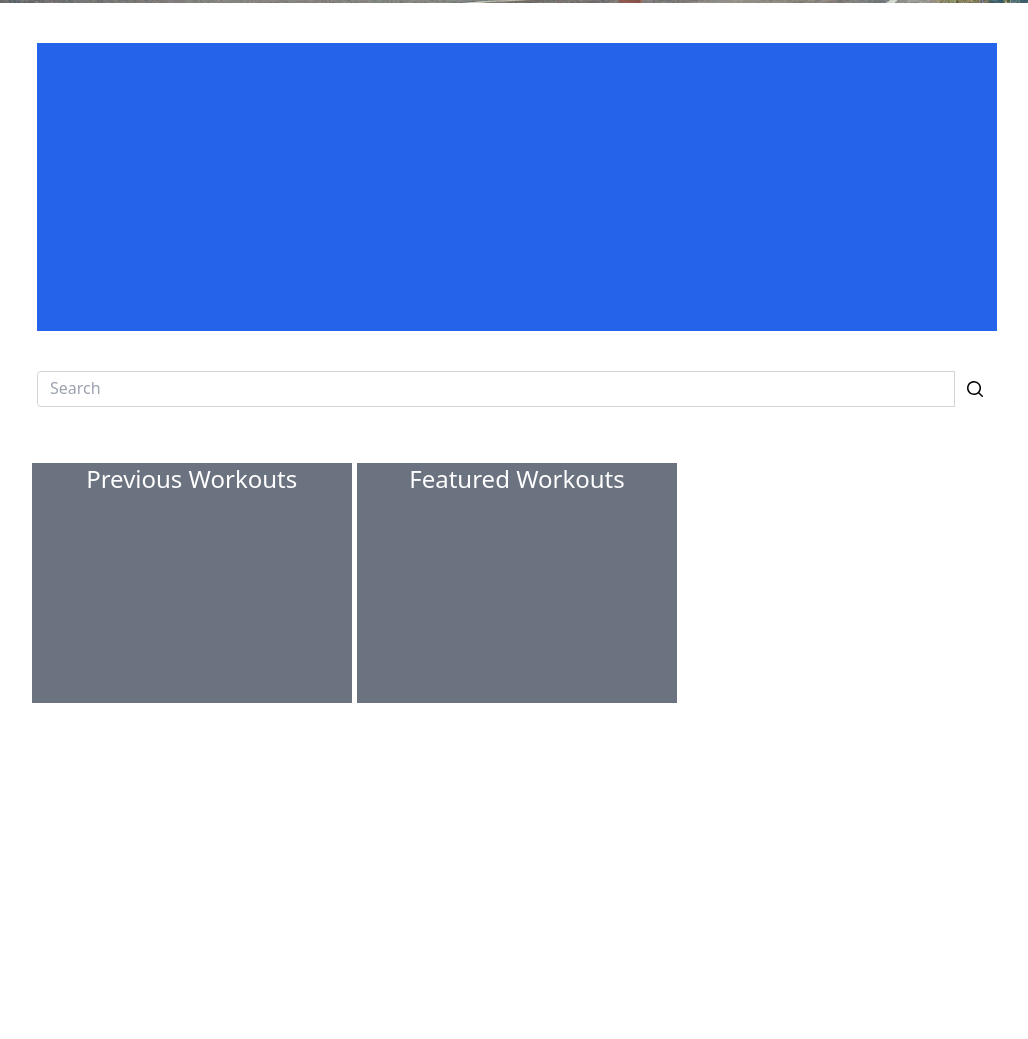
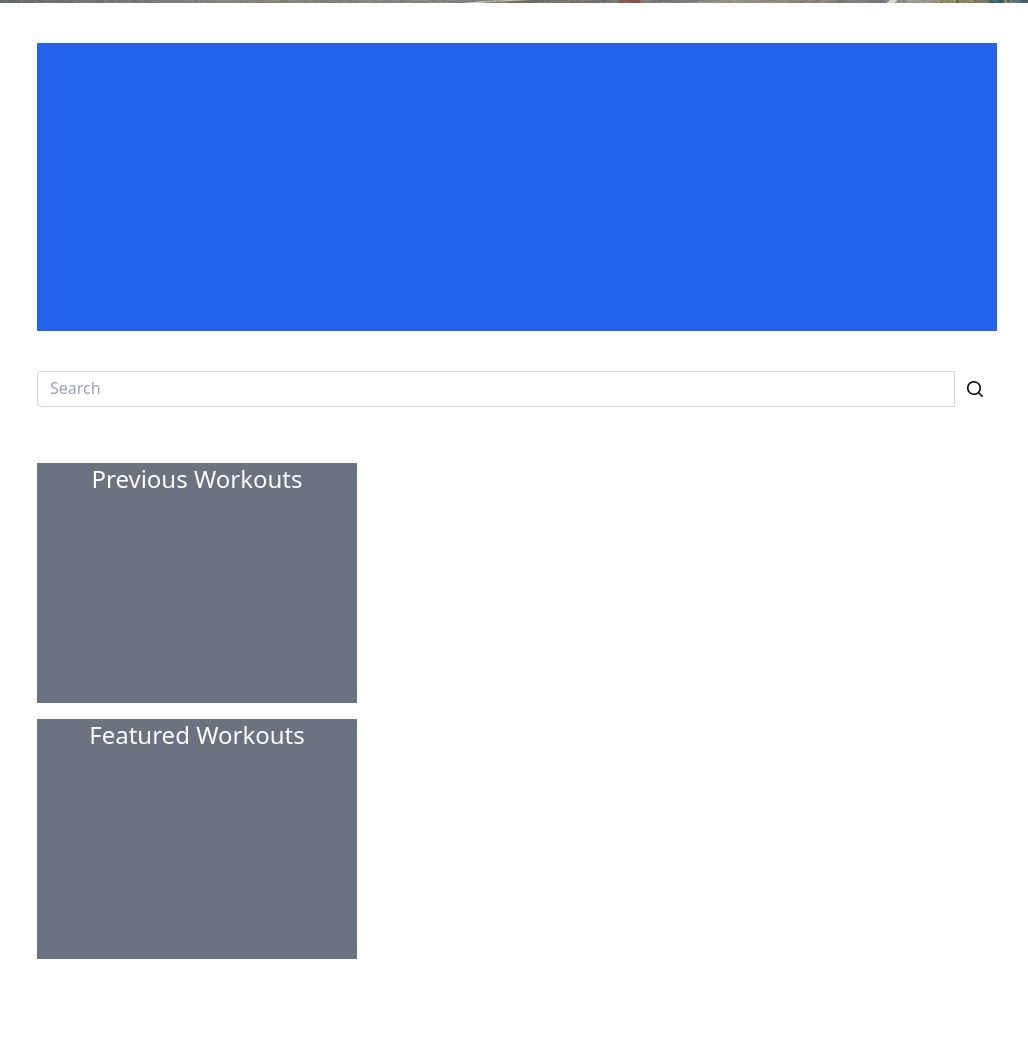
Before and after one commit to boydstacken/fitness-forecast, a plain HTML site: page index.html in a window 1280 px wide. Shown: the part 525-1564 px from the top of the page, without its empty margins (123-1151 px from the left). Before the commit the page ends 1308 px from the top, so only its background shows below. Drawn offline with nearby package versions, Linux system fonts and the light colour scheme; files that its build step writes are made by us from their sources; no server answers.

Commit message:
started readme and adjusted grid to create new container for previous and featured workouts

```diff
--- a/index.html
+++ b/index.html
@@ -90,21 +90,22 @@
           </span>
         </div>
       </div>
-      <div
+      <div class="flex mx-auto gap-4">
+        <div class = "grid grid-cols-1 grid-flow-cols flex-wrap gap-4 flex-wrap text-white text-center content-center place-items-left pt-10 pb-20 mn-h-screen">
+          <section class = "Previous Workouts">
+            <div class="container bg-gray-500 w-80 h-60 text-2xl">
+              <h2>Previous Workouts</h2>
+          </section>
+          <section class = "Featured Workouts">
+            <div class="container bg-gray-500 w-80 h-60 text-2xl">
+              <h2>Featured Workouts</h2>
+          </section>
+        </div>
+        <div
         id="page-content"
-        class="grid grid-cols-3 grid-flow-row gap-4 flex-wrap text-white text-center content-center place-items-center pt-10 pb-20 mn-h-screen"
+        class="grid grid-cols-2 grid-flow-row gap-4 flex-wrap text-white text-center content-center place-items-center pt-10 pb-20 mn-h-screen"
       >
-        <section class="Previous Workouts">
-          <div class="container bg-gray-500 w-80 h-60 text-2xl">
-            <h2>Previous Workouts</h2>
-          </div>
-        </section>
-
-        <section class="Featured Workouts">
-          <div class="container bg-gray-500 w-80 h-60 text-2xl">
-            <h2>Featured Workouts</h2>
-          </div>
-        </section>
+        </div>
       </div>
     </main>
     <script src="https://code.jquery.com/jquery-3.5.1.min.js"></script>
```
Also changed, not shown: README.md.
